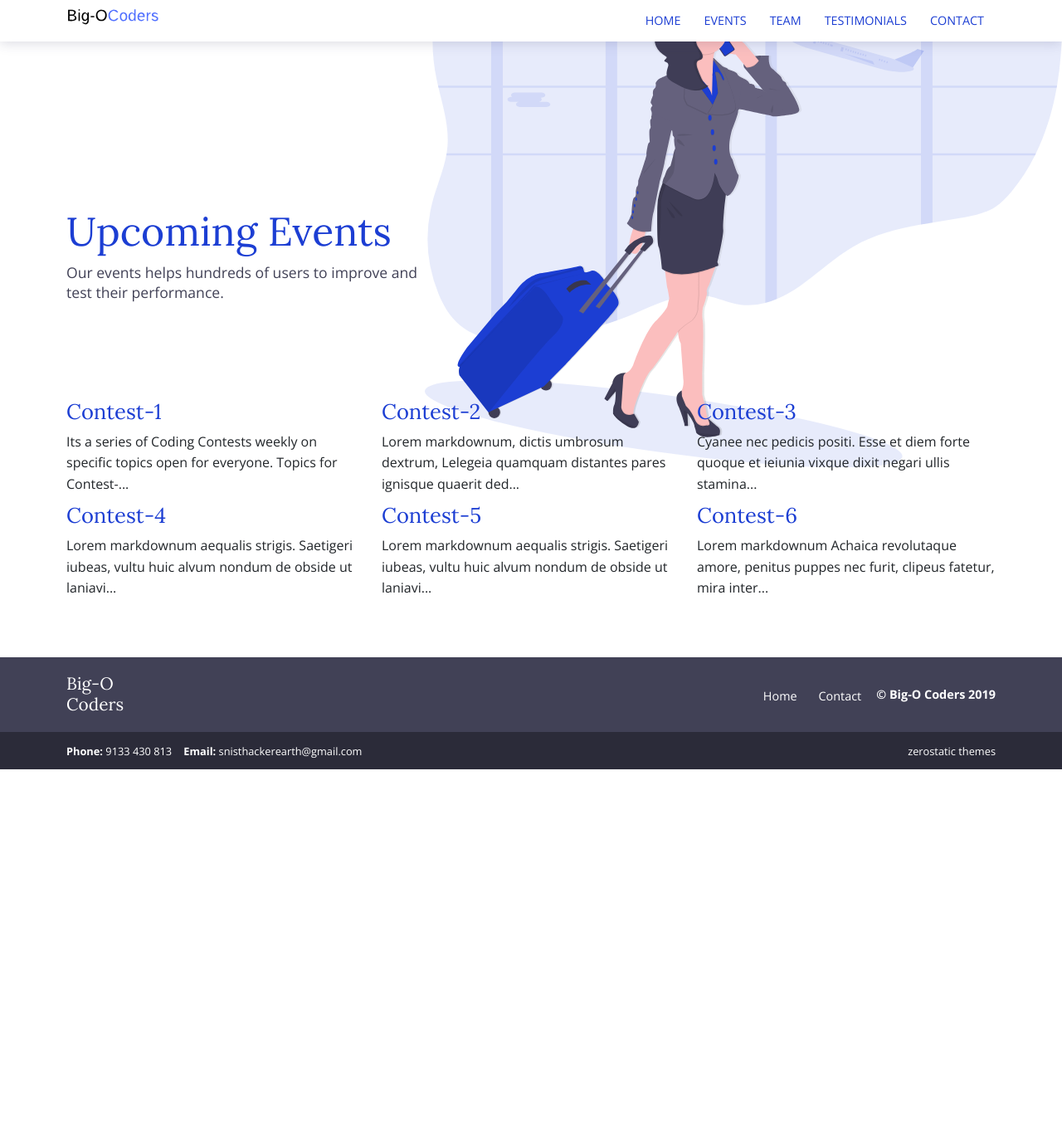
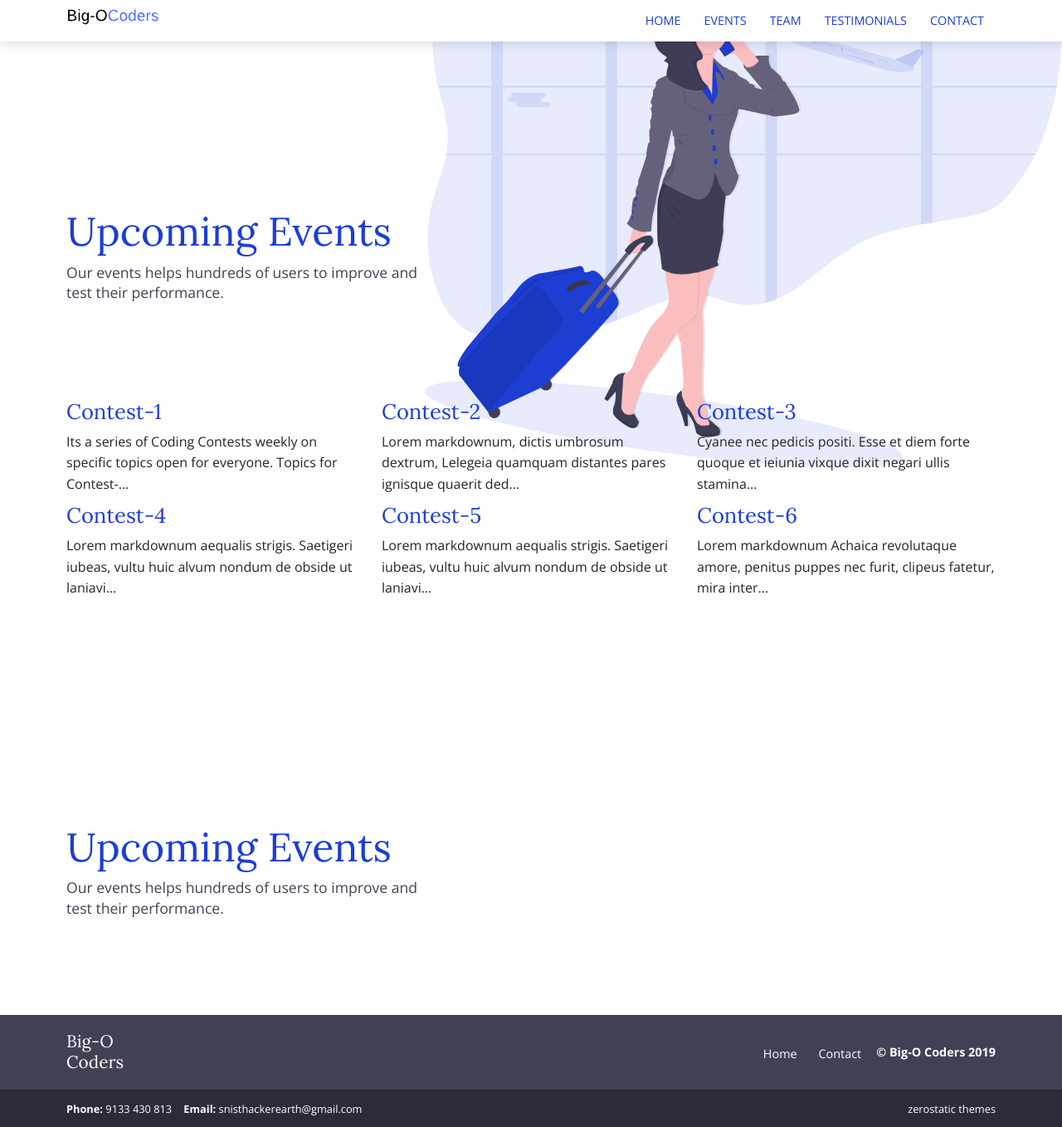
Before and after one commit to SnistAheads/Ocoders, a Jekyll site: the page built from events.html, in a window 1280 px wide. Shown: the whole page at 83% size. Built offline with Jekyll 4.4.1, drawn with Linux system fonts in a browser that asks for light colours; before the commit the page ends 927 px from its top, so only the background shows below that.

Commit message:
Update events.html

```diff
--- a/events.html
+++ b/events.html
@@ -33,3 +33,15 @@ bodyClass: page-services-list
     {% endfor %}
   </div>
 </div>
+<div class="intro">
+  <div class="container">
+    <div class="row">
+      <div class="col-12">
+        <h1>Upcoming Events</h1>
+        <p>
+          Our events helps hundreds of users to improve and test their performance.
+        </p>
+      </div>
+    </div>
+  </div>
+</div>
```
